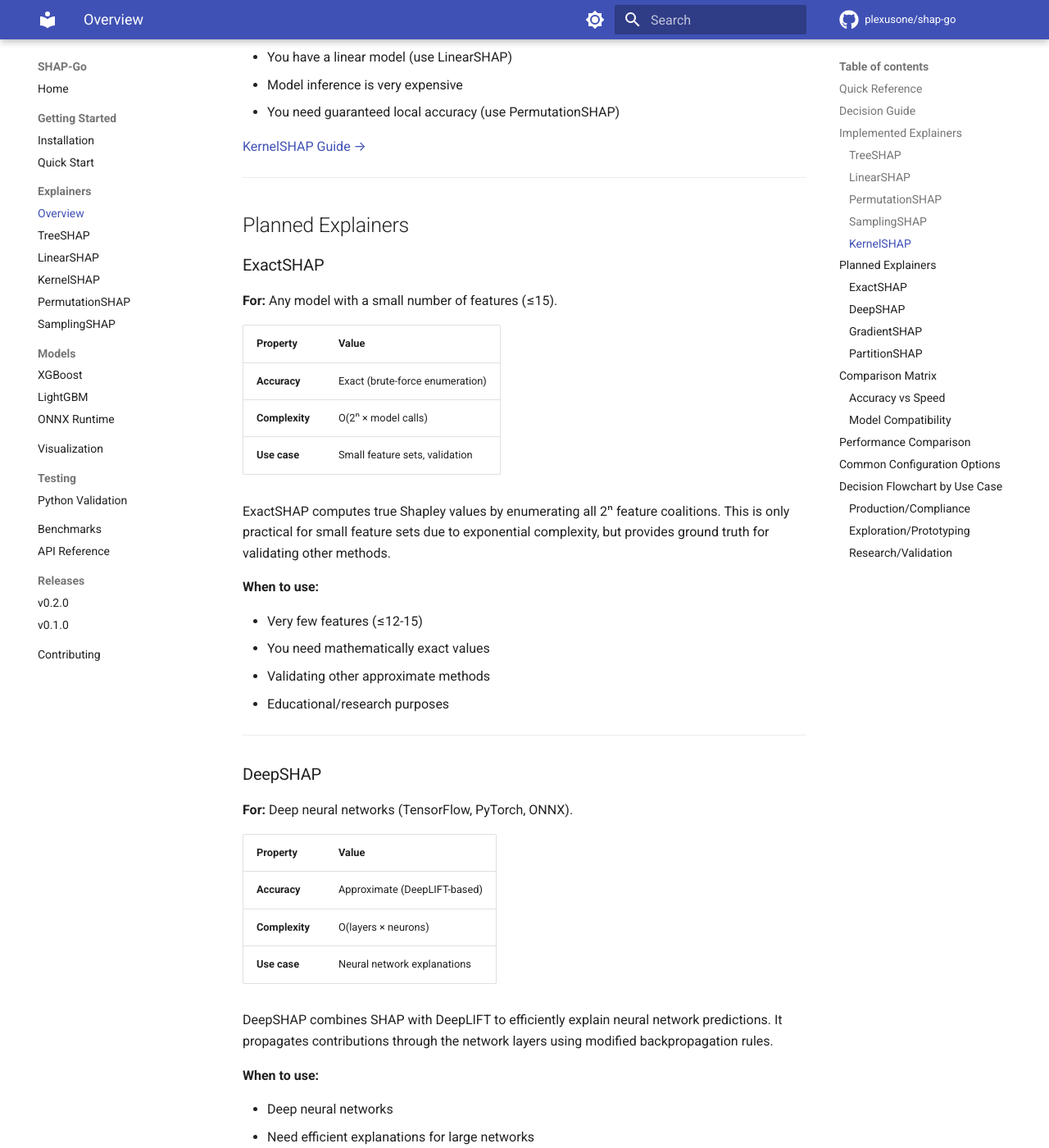
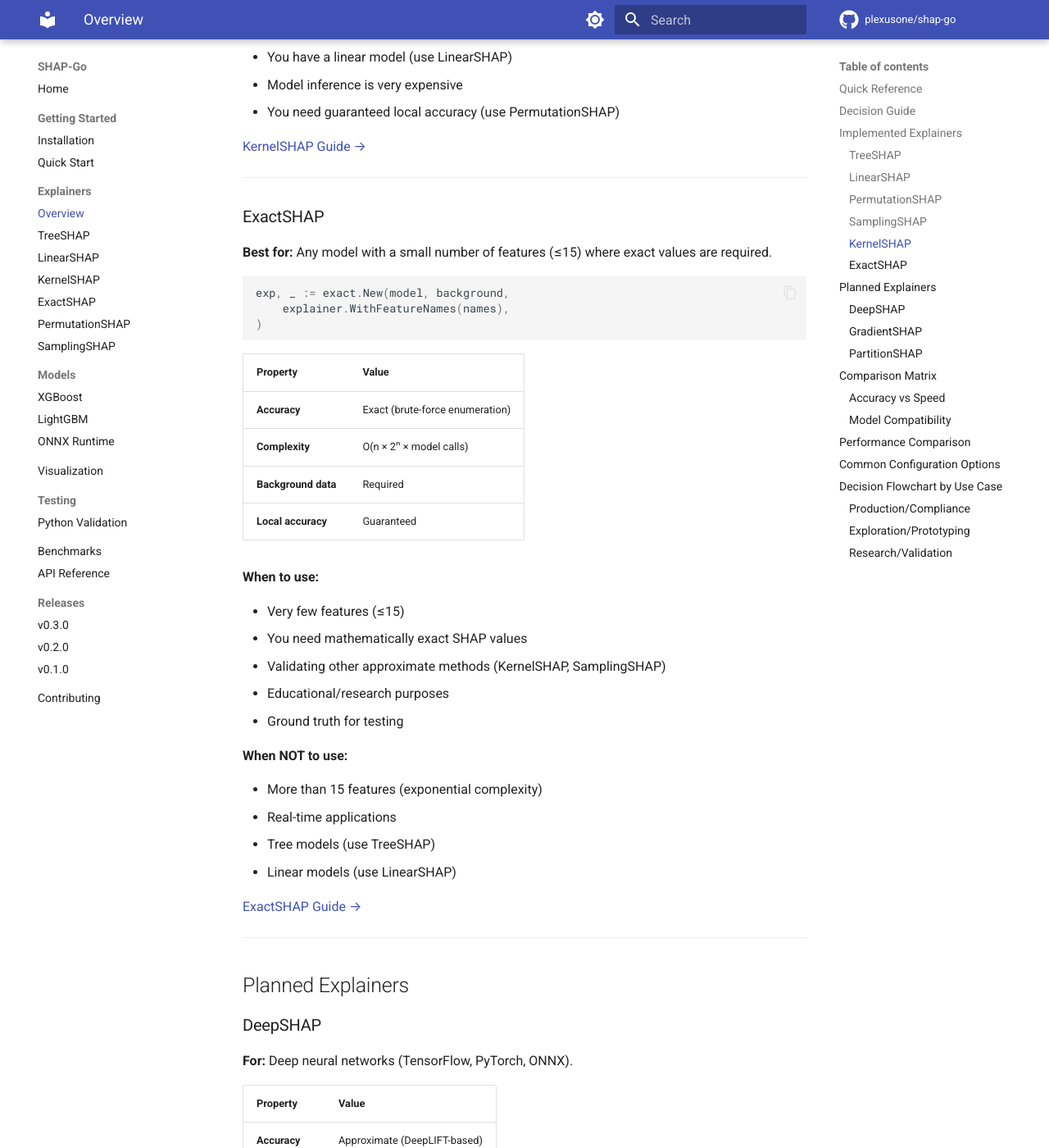
Before and after one commit to plexusone/shap-go, an MkDocs documentation site: the page built from docs/explainers/overview.md, in a window 1280 px wide and 1400 px high, scrolled down 5405 px. Shown: the whole window at 82% size. Built offline with MkDocs 1.6.1 and Material for MkDocs 9.7.7, drawn with Linux system fonts in a browser that asks for light colours; comment, search, counter and statistics services are not loaded; some of the changed text lies outside the part shown.

Commit message:
docs: add ExactSHAP documentation and update explainer guides
- Add docs/explainers/exactshap.md with usage guide and complexity analysis
- Update docs/explainers/overview.md to mark ExactSHAP as implemented
- Update docs/index.md explainer table with ExactSHAP
- Add ExactSHAP to mkdocs.yml navigation
- Update README.md with ExactSHAP in feature matrix and package list

Co-Authored-By: Claude Opus 4.5 <noreply@anthropic.com>

````diff
--- a/docs/explainers/overview.md
+++ b/docs/explainers/overview.md
@@ -212,28 +212,43 @@ exp, _ := kernel.New(model, background,
 
 ---
 
-## Planned Explainers
-
 ### ExactSHAP
 
-**For:** Any model with a small number of features (≤15).
+**Best for:** Any model with a small number of features (≤15) where exact values are required.
+
+```go
+exp, _ := exact.New(model, background,
+    explainer.WithFeatureNames(names),
+)
+```
 
 | Property | Value |
 |----------|-------|
 | **Accuracy** | Exact (brute-force enumeration) |
-| **Complexity** | O(2ⁿ × model calls) |
-| **Use case** | Small feature sets, validation |
-
-ExactSHAP computes true Shapley values by enumerating all 2ⁿ feature coalitions. This is only practical for small feature sets due to exponential complexity, but provides ground truth for validating other methods.
+| **Complexity** | O(n × 2ⁿ × model calls) |
+| **Background data** | Required |
+| **Local accuracy** | Guaranteed |
 
 **When to use:**
 
-- Very few features (≤12-15)
-- You need mathematically exact values
-- Validating other approximate methods
+- Very few features (≤15)
+- You need mathematically exact SHAP values
+- Validating other approximate methods (KernelSHAP, SamplingSHAP)
 - Educational/research purposes
+- Ground truth for testing
+
+**When NOT to use:**
+
+- More than 15 features (exponential complexity)
+- Real-time applications
+- Tree models (use TreeSHAP)
+- Linear models (use LinearSHAP)
+
+[ExactSHAP Guide →](exactshap.md)
 
 ---
+
+## Planned Explainers
 
 ### DeepSHAP
 
@@ -317,8 +332,11 @@ PartitionSHAP uses hierarchical clustering to group correlated features, computi
 | PermutationSHAP | ✅ | ✅ | ✅ | ✅ |
 | KernelSHAP | ✅ | ✅ | ✅ | ✅ |
 | SamplingSHAP | ✅ | ✅ | ✅ | ✅ |
+| ExactSHAP | ✅* | ✅* | ✅* | ✅* |
 | DeepSHAP | ❌ | ❌ | ✅ | ❌ |
 | GradientSHAP | ❌ | ❌ | ✅ | ❌ |
+
+*ExactSHAP: Limited to ≤15 features due to O(2^n) complexity
 
 ---
 
--- a/mkdocs.yml
+++ b/mkdocs.yml
@@ -63,6 +63,7 @@ nav:
     - TreeSHAP: explainers/treeshap.md
     - LinearSHAP: explainers/linearshap.md
     - KernelSHAP: explainers/kernelshap.md
+    - ExactSHAP: explainers/exactshap.md
     - PermutationSHAP: explainers/permutation.md
     - SamplingSHAP: explainers/sampling.md
   - Models:
@@ -75,6 +76,7 @@ nav:
   - Benchmarks: benchmarks.md
   - API Reference: api/reference.md
   - Releases:
+    - v0.3.0: releases/v0.3.0.md
     - v0.2.0: releases/v0.2.0.md
     - v0.1.0: releases/v0.1.0.md
   - Contributing: contributing.md
````
Also changed, not shown: other parts of docs/explainers/overview.md (+1 -1 lines), README.md (+34 -2 lines), docs/explainers/exactshap.md (added, +141 -0 lines), docs/index.md (+10 -1 lines).
